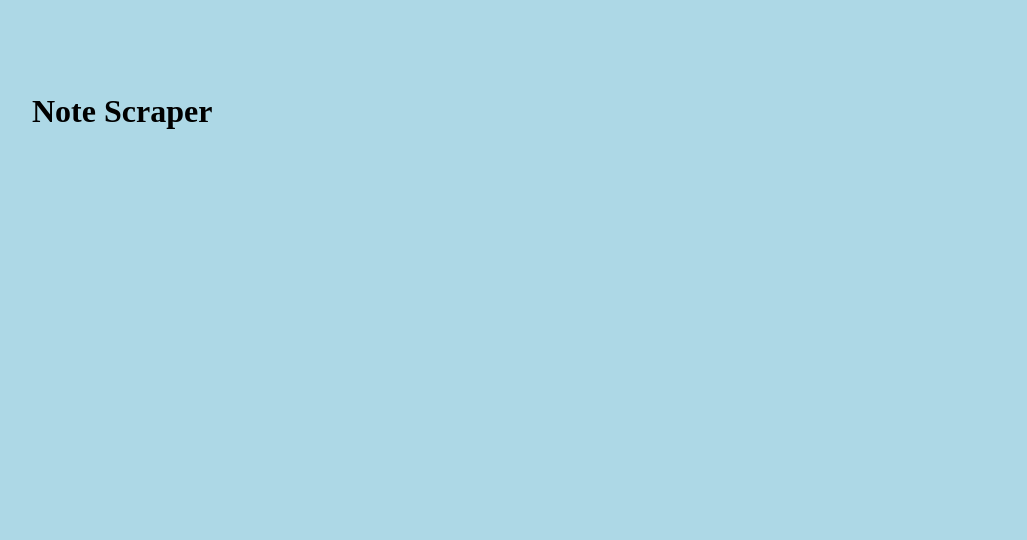
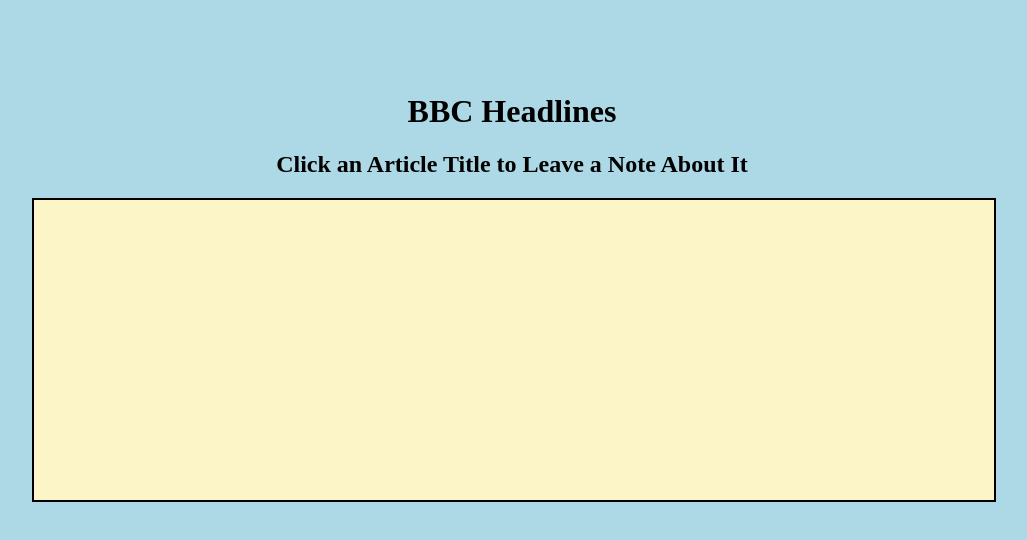
Before and after one commit to setheugene/mongoDB, a website: page public/index.html in a window 1280 px wide. Shown: the whole page, without its empty margins (128-1155 px from the left). Drawn offline with nearby package versions, Linux system fonts and the light colour scheme; no server answers.

Commit message:
done ish

```diff
--- a/public/index.html
+++ b/public/index.html
@@ -12,6 +12,8 @@
         padding-top: 5%;
       }
       #articles {
+        background-color: #FCF5C7;
+        border: 2px black solid;
         text-align: center;
         display: inline-block;
         overflow: auto;
@@ -33,14 +35,19 @@
         font-size: 24px;
       }
       textarea {
+
         height: 200px;
         font-size: 18px;
+      }
+      h1, h2 {
+        text-align: center;
       }
     </style>
   </head>
   <body>
     <div id="wrapper">
-      <h1>Note Scraper</h1>
+      <h1>BBC Headlines</h1>
+      <h2>Click an Article Title to Leave a Note About It</h2>
       <h2><i></i></h2>
       <div class="row">
       <div id="articles"></div>
```
